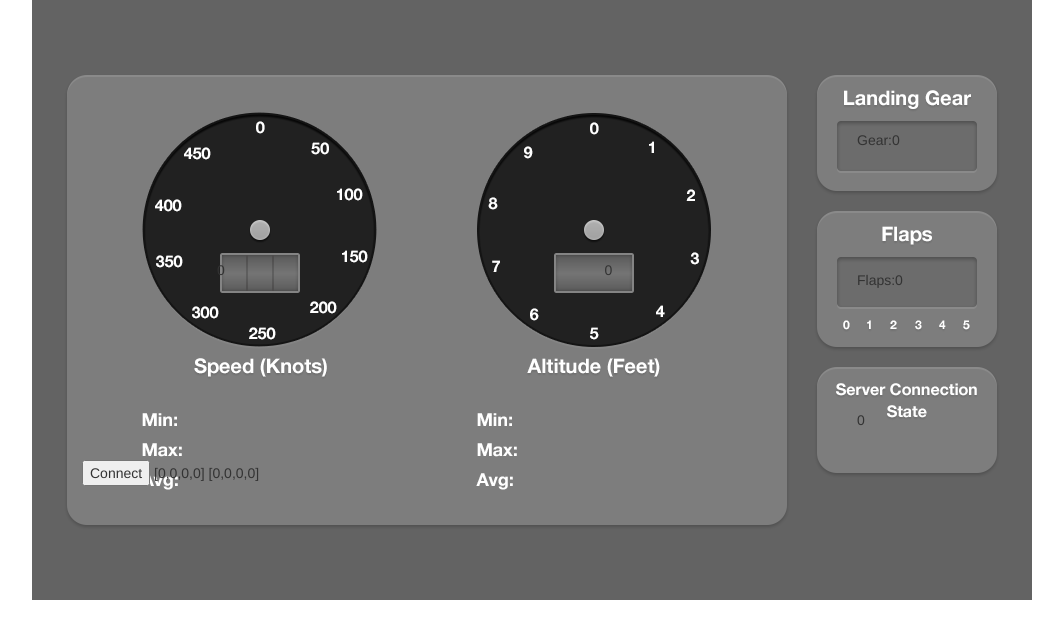
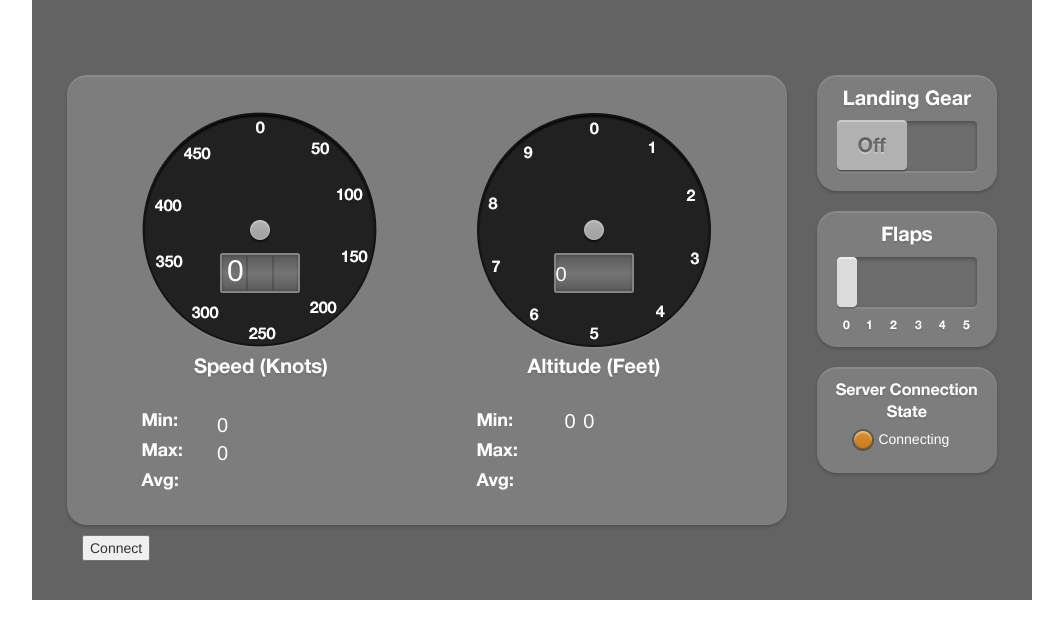
Before and after one commit to hoonio/telemetry, a website: page index.html in a window 1280 px wide. Shown: the whole page, without its empty margins (108-1171 px from the left). Drawn offline with nearby package versions, Linux system fonts and the light colour scheme.

Commit message:
minimal requirement complete: numeric gaugex2, switch, flap control, connection state

```diff
--- a/app.js
+++ b/app.js
@@ -16,14 +16,9 @@ dashboard.controller('Ctrl', ['$scope', '$timeout',
     };
     $scope.altitude = [0,0,0,0] // track count, total, min, max
     $scope.airspeed = [0,0,0,0] // track count, total, min, max
+    $scope.connection = 2; // 0 connecting, 1 online, 2 offline
+    $scope.flapsStyle = {'margin-left':0};
 
-    $scope.connection = 2; // 0 connecting, 1 online, 2 offline
-    $scope.messages = [];
-    // When we see a new msg event from the server
-    // socket.on('new:msg', function(message) {
-    //   $scope.messages.push(message);
-    // });
-    // Tell the server there is a new message
     $scope.connect = function() {
     // socket.init();
       wsUri = 'ws://ec2-54-228-248-101.eu-west-1.compute.amazonaws.com:8888/telemetry';
@@ -31,8 +26,6 @@ dashboard.controller('Ctrl', ['$scope', '$timeout',
       console.log('connect to websocket');
       $scope.connection = 0;
       websocket.onmessage = function(evt){
-        // console.log('message received: ' + $scope.messages);
-        // $scope.messages.push(evt.data);
         updateValues(evt.data);
       }
     };
@@ -55,11 +48,13 @@ dashboard.controller('Ctrl', ['$scope', '$timeout',
         }
         updateStat($scope.values.telemetry.altitude,$scope.altitude);
         updateStat($scope.values.telemetry.airspeed,$scope.airspeed);
+        $scope.flapsStyle = {'margin-left': 23*$scope.values.control.flaps + 'px'};
       }
       $scope.$apply();
     }
 
     function updateStat(newInput, history){
+      // could record each data point, but only need average, min, max, so only keeping the count and total
       history[0]++;
       history[1]+=newInput;
       if (newInput<history[2]) { history[2]=newInput; }
@@ -69,33 +64,3 @@ dashboard.controller('Ctrl', ['$scope', '$timeout',
     $timeout($scope.connect(), 10000);
 
 }]);
-
-dashboard.factory('socket', function ($rootScope) {
-  var wsUri = 'ws://ec2-54-228-248-101.eu-west-1.compute.amazonaws.com:8888/telemetry';
-  // var socket = io.connect(' ws://ec2-54-228-248-101.eu-west-1.compute.amazonaws.com:8888/telemetry');
-  return {
-    init: function() {
-      websocket = new WebSocket(wsUri);
-      websocket.onmessage = function(evt) { this.update(evt) };
-      // socket.on(eventName, function() {
-      //   var args = arguments;
-      //   $rootScope.$apply(function() {
-      //     callback.apply(socket, args);
-      //   });
-      // });
-    },
-    update: function(evt) {
-      console.log('message received: ' + evt.data);
-      $scope.messages.push(evt.data);
-
-      // socket.emit(eventName, data, function() {
-      //   var args = arguments;
-      //   $rootScope.$apply(function() {
-      //     if (callback) {
-      //       callback.apply(socket, args);
-      //     }
-      //   });
-      // })
-    }
-  };
-});
--- a/index.html
+++ b/index.html
@@ -20,28 +20,53 @@
       <!-- FE app {{name}} -->
     <!-- <div ng-controller="Ctrl">FE app {{name}} -->
     <div class="row">
-      <div class="col-sm-5" style="padding:180px 150px;">
+      <div class="col-sm-5">
+        <div class="row" style="padding:170px 160px 80px; font-size:30px; letter-spacing:9px;color:white;">
         {{values.telemetry.airspeed}}
+        </div>
+        <div class="row" style="padding:38px 150px; font-size:20px; letter-spacing:1px;color:white;">
+          <span class="">{{airspeed[1]}}</span>
+          <span class="row">{{airspeed[2]}}</span>
+          <span class="">{{airspeed[3]/airspeed[0]  | number : 2}}</span>
+        </div>
       </div>
-      <div class="col-sm-5" style="padding:180px 150px;">
-        {{values.telemetry.altitude}}
-      </div>
-      <div class="col-sm-2">
-        <div id="landinggear" class="row" style="margin: 50px auto;">
-          Gear:{{values.control.landing_gear}}
+      <div class="col-sm-4">
+        <div  style="padding:180px 86px 80px; font-size:20px; letter-spacing:2px;color:white;">
+          {{values.telemetry.altitude}}
         </div>
-        <div id="flaps" class="row" style="margin: 120px auto;">
-          Flaps:{{values.control.flaps}}
+        <div class="row" style="padding:38px 110px; font-size:20px; letter-spacing:1px;color:white;">
+          <span class="">{{altitude[1]}}</span>
+          <span class="">{{altitude[2]}}</span>
+          <span class="">{{altitude[3]/altitude[0]  | number : 2}}</span>
         </div>
-        <div id="connectionstate">
-          {{connection}}
+    </div>
+      <div class="col-sm-3" style="padding-left:88px;">
+        <div id="landinggear" class="row" style="margin-top: 40px;">
+          <img ng-hide="values.control.landing_gear" src="img/landing-gear-off.png" />
+          <!-- Gear:{{values.control.landing_gear}} -->
+          <img style="margin-left:70px;" ng-show="values.control.landing_gear" src="img/landing-gear-on.png" />
+        </div>
+        <div id="flaps" class="row" style="margin-top: 85px;">
+          <img ng-style="flapsStyle" src="img/flaps-switch.png" />
+        </div>
+        <div id="connectionstate" style="margin-top: 120px;">
+          <div ng-show="connection==0">
+            <img src="img/connection-connecting.png" />
+            <span style="color:white; font-size:14px;">Connecting</span>
+          </div>
+          <div ng-show="connection==1">
+            <img src="img/connection-online.png" />
+            <span style="color:white; font-size:14px;">Online</span>
+          </div>
+          <div ng-show="connection==2">
+            <img src="img/connection-offline.png" />
+            <span style="color:white; font-size:14px;">Offline</span>
+          </div>
         </div>
       </div>
     </div>
       <!-- <input type="text" ng-model="message"> -->
       <button ng-click="connect()">Connect</button>
-      {{airspeed}}
-      {{altitude}}
     </div>
 
     <script src="app.js"></script>
--- a/package.json
+++ b/package.json
@@ -4,13 +4,12 @@
   "description": "FE test",
   "main": "server.js",
   "scripts": {
-    "test": "echo \"Error: no test specified\" && exit 1",
+    "test": "protractor protractor.conf.js",
     "start": "node server.js"
   },
   "author": "Hoonio",
   "license": "MIT",
   "dependencies": {
-    "autobahn": "^0.9.9",
     "express": "^4.13.4"
   }
 }
```
